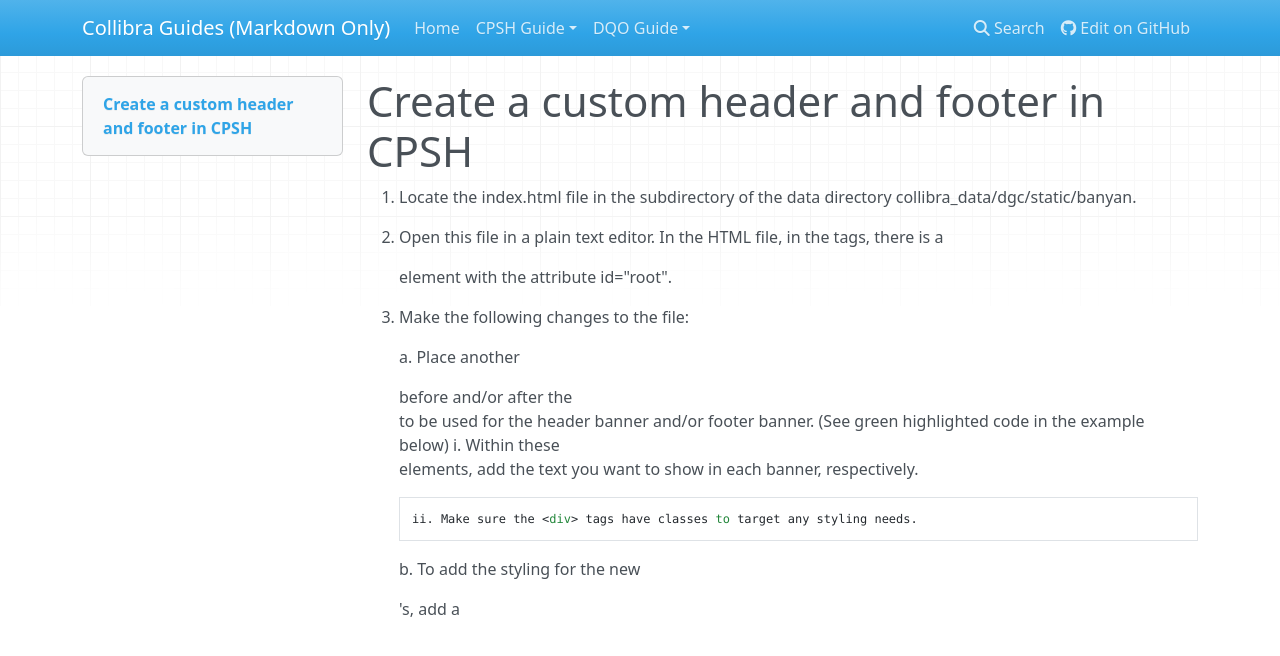
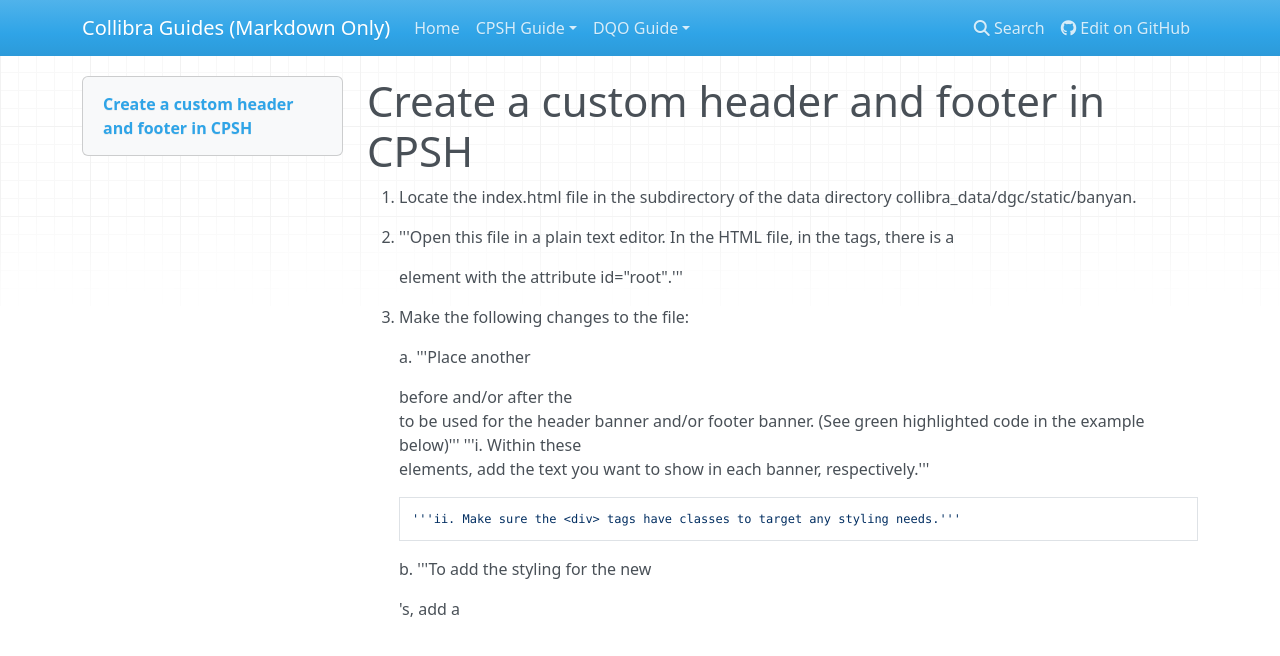
Before and after one commit to tejten/collibra-cpsh-dq-custom-banner, an MkDocs documentation site: the page built from docs/cpsh/01-cpsh.md, in a window 1280 px wide. Shown: the top 656 px of the page. Built offline with MkDocs 1.6.1, drawn with Linux system fonts in a browser that asks for light colours; nearby versions of some CDN libraries.

```diff
--- a/docs/cpsh/01-cpsh.md
+++ b/docs/cpsh/01-cpsh.md
@@ -2,16 +2,16 @@
 
 1. Locate the index.html file in the subdirectory of the data directory collibra_data/dgc/static/banyan.
 
-2. Open this file in a plain text editor. In the HTML file, in the <body> tags, there is a <div> element with the attribute id="root".
+2. '''Open this file in a plain text editor. In the HTML file, in the <body> tags, there is a <div> element with the attribute id="root".'''
 
 3. Make the following changes to the file:
 
-	a. Place another <div> before and/or after the <div id="root"> to be used for the header banner and/or footer banner. (See green highlighted code in the example below)
-		i. Within these <div> elements, add the text you want to show in each banner, respectively.
+	a. '''Place another <div> before and/or after the <div id="root"> to be used for the header banner and/or footer banner. (See green highlighted code in the example below)'''
+		'''i. Within these <div> elements, add the text you want to show in each banner, respectively.'''
 
-		ii. Make sure the <div> tags have classes to target any styling needs.
+		'''ii. Make sure the <div> tags have classes to target any styling needs.'''
 
-	b. To add the styling for the new <div>'s, add a <style> block immediately after the <body> tag. (See yellow highlighted code in the example below)
+	b. '''To add the styling for the new <div>'s, add a <style> block immediately after the <body> tag. (See yellow highlighted code in the example below)'''
 
 4. Save the file.
 
```
Also changed, not shown: other parts of docs/cpsh/01-cpsh.md (+12 -1 lines), docs/cpsh/images/cpsh-banner.png (added).
